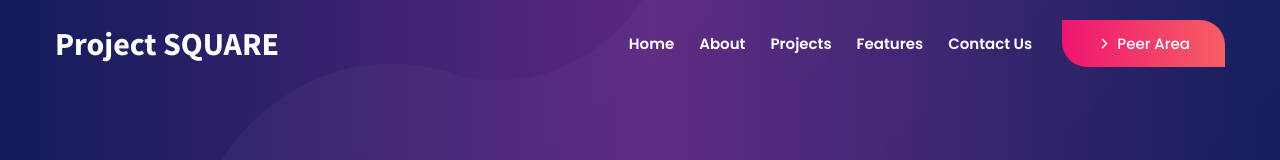
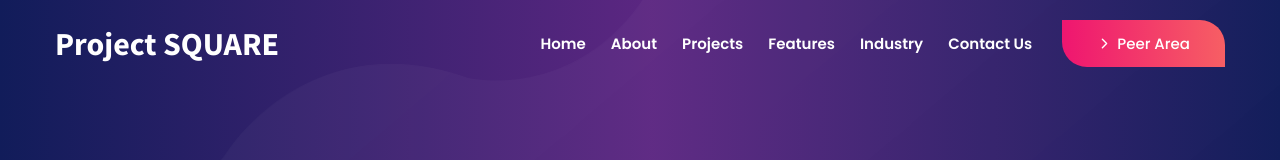
Before and after one commit to SENcrypt/PSq1, a plain HTML site: page index.html in a window 1280 px wide. Shown: the top 160 px of the page. Drawn offline with nearby package versions, Linux system fonts and the light colour scheme.

Commit message:
Update index.html

```diff
--- a/index.html
+++ b/index.html
@@ -68,6 +68,10 @@
 
           <li class="navbar-item">
             <a href="#features" class="navbar-link" data-navbar-link>Features</a>
+          </li>
+
+          <li class="navbar-item">
+            <a href="#features" class="navbar-link" data-navbar-link>Industry</a>
           </li>
 
           <li class="navbar-item">
```
